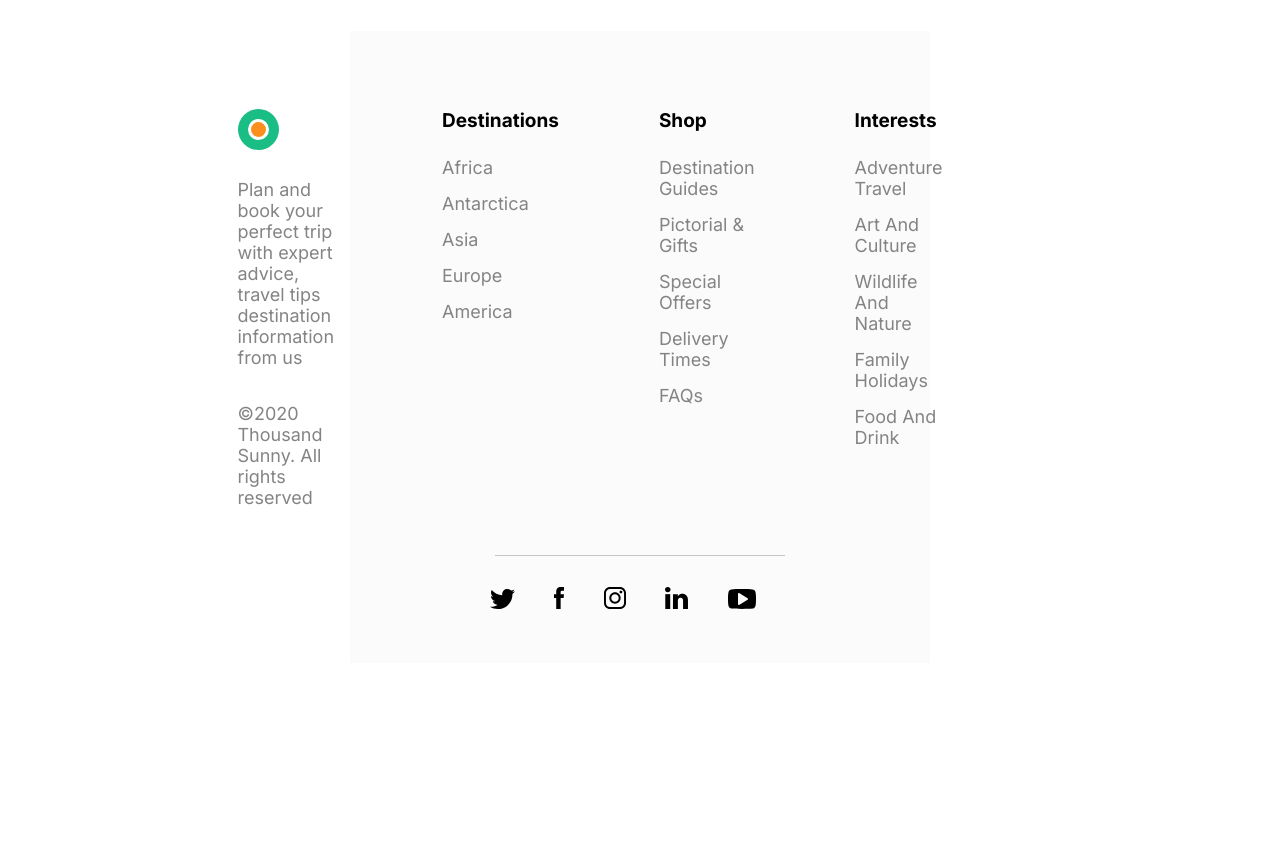
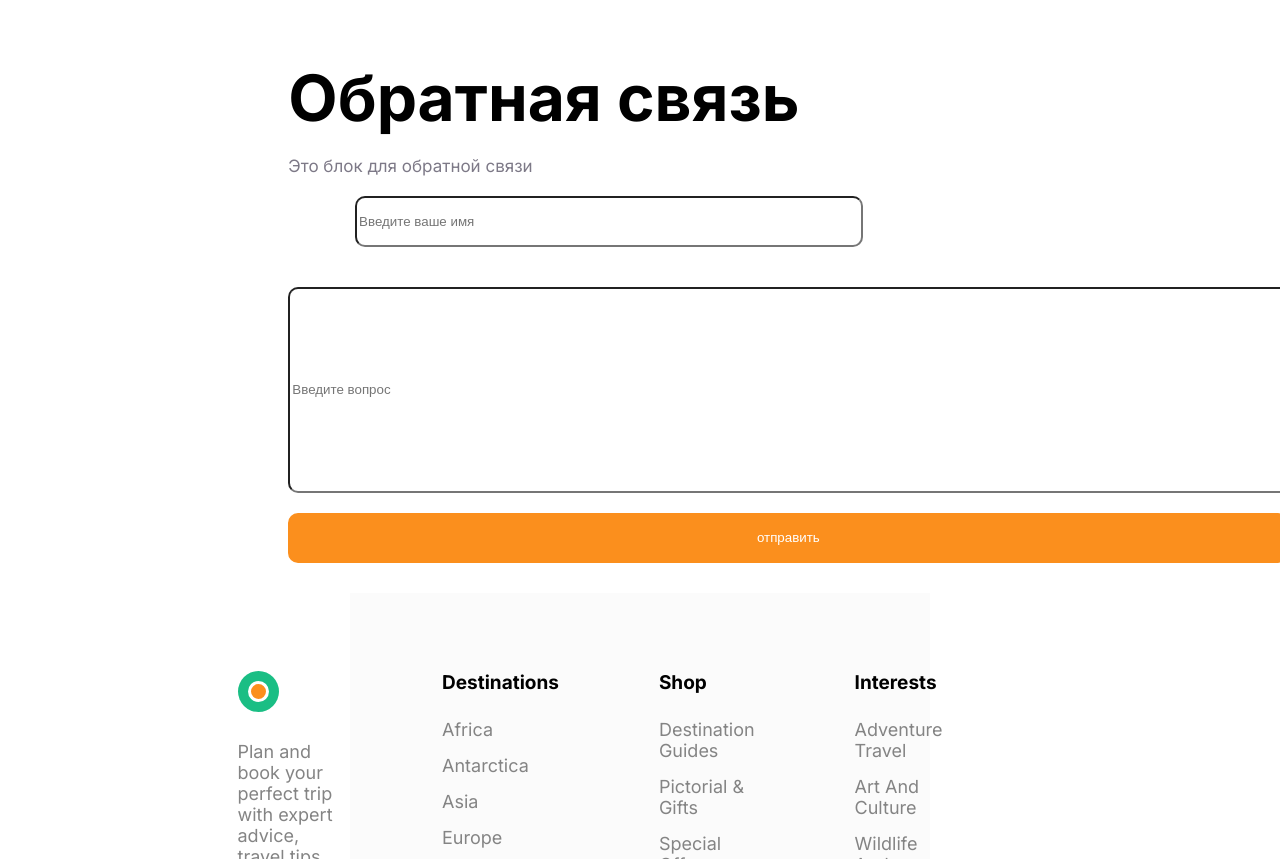
Before and after one commit to igorgunbin88-ux/avtoriz, a plain HTML site: page page/index.html in a window 1280 px wide. Shown: the part 5090-5949 px from the top of the page. Before the commit the page ends 5753 px from the top, so only its background shows below. Drawn offline with Linux system fonts and the light colour scheme.

Commit message:
add Обратная связь

```diff
--- a/page/index.html
+++ b/page/index.html
@@ -98,6 +98,19 @@
         <img src="../img/Trending stories/art_4.svg">
       </div>
     </section>
+    <section class="navigation static_section">
+      <div class="container">
+        <div class="text_1">
+          <h1>Обратная связь </h1>
+              <p>Это блок для обратной связи</p>
+              <form action="index.html">
+                <center><input type="text" placeholder="Введите ваше имя"></center>
+                <p><input class="inp" type="text" placeholder="Введите вопрос"></p>
+                <input class="button2 inp_btn" type="submit" value="отправить">
+              </form>
+        </div>
+      </div>
+    </section>
     <section class="end">
       <footer>
         <div class="parts">
--- a/style/index.scss
+++ b/style/index.scss
@@ -69,6 +69,9 @@ h1,h2,p {
         .p1 {font-size: 24px; color: #000000; margin-top: 30px; margin-bottom: 40px;}
         p {font-size: 17px; color: #7D7987; margin-top: 20px; width: 450px;}
         .alignment {margin-top: 180px; margin-left: 200px;}
+        input {margin-top: 20px; height: 45px; width: 500px; border-radius: 10px;}
+        .inp {height: 200px; width: 1000px;}
+        .inp_btn {height: 50px; width: 1000px;}
     }
     .bord {
         border-bottom: 2px solid black;
```
Also changed, not shown: style/style.css, 1 other file.
